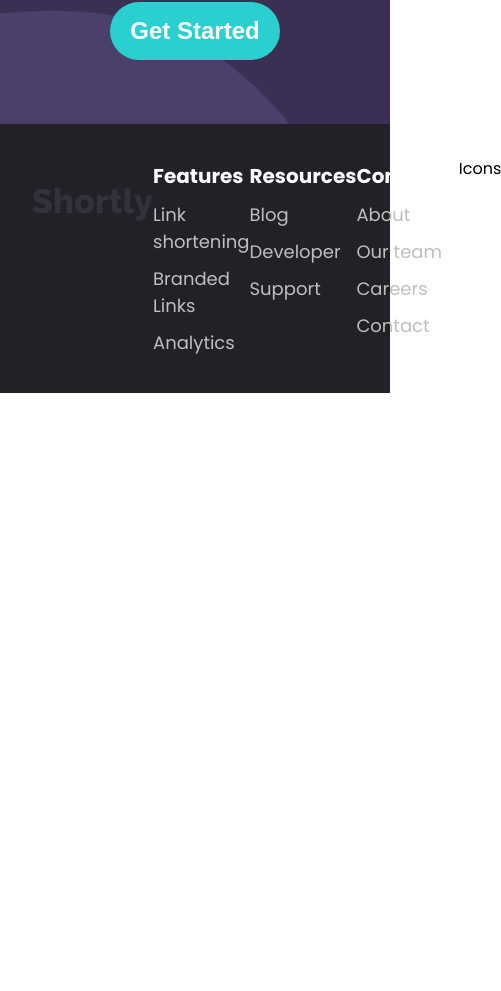
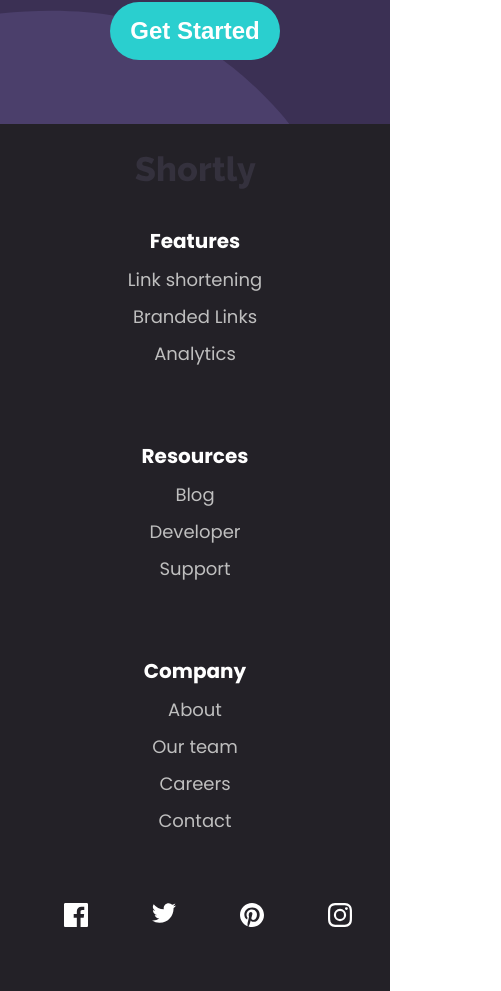
Before and after one commit to iamshubhankarkhare/shortly, a React (Create React App) app: page / in a window 390 px wide. Shown: the part 1027-2018 px from the top of the page, 501 px wide, since content can reach past the window. Before the commit the page ends 1420 px from the top, so only its background shows below. Built offline with nearby package versions, Linux system fonts and the light colour scheme.

Commit message:
make footer responsive

```diff
--- a/src/components/footer.js
+++ b/src/components/footer.js
@@ -1,6 +1,10 @@
 import React, { useState } from 'react';
-import { Flex, Button, H1, FooterLink } from './styledComponents';
+import { Flex, Button, H1, FooterLink, Icon } from './styledComponents';
 import Logo from '../assests/logo.svg';
+import IconInstagram from '../assests/icon-instagram.svg';
+import IconPinterest from '../assests/icon-pinterest.svg';
+import IconFacebook from '../assests/icon-facebook.svg';
+import IconTwitter from '../assests/icon-twitter.svg';
 
 function Footer() {
   const col1 = [
@@ -20,13 +24,35 @@ function Footer() {
     { text: 'Contact', link: '#' },
   ];
 
+  const icons = [IconFacebook, IconTwitter, IconPinterest, IconInstagram];
+
   return (
-    <Flex bg="neutral.veryDarkViolet" p="4" justifyContent="space-around">
-      <Flex flexDirection="column" my="4">
+    <Flex
+      bg="neutral.veryDarkViolet"
+      px={[4, '10vw']}
+      py="4"
+      justifyContent="space-between"
+      flexDirection={['column', 'row']}
+    >
+      <Flex
+        flexDirection="column"
+        my={[0, 4]}
+        justifyContent={['center', 'flex-start']}
+        alignItems={['center', 'flex-start']}
+      >
         <img src={`${Logo}`} alt="Shortly logo" />
       </Flex>
-      <Flex width={['100%', '50%']} justifyContent="space-around">
-        <Flex flexDirection="column">
+      <Flex
+        width={['100%', '50%']}
+        justifyContent="space-around"
+        flexDirection={['column', 'row']}
+        alignItems={['center', 'flex-start']}
+      >
+        <Flex
+          flexDirection="column"
+          alignItems={['center', 'flex-start']}
+          my={[4, 0]}
+        >
           <FooterLink fontWeight="700" color="white" fontSize="20px">
             Features
           </FooterLink>
@@ -41,7 +67,11 @@ function Footer() {
             </FooterLink>
           ))}
         </Flex>
-        <Flex flexDirection="column">
+        <Flex
+          flexDirection="column"
+          alignItems={['center', 'flex-start']}
+          my={[4, 0]}
+        >
           <FooterLink fontWeight="700" color="white" fontSize="20px">
             Resources
           </FooterLink>
@@ -56,7 +86,11 @@ function Footer() {
             </FooterLink>
           ))}
         </Flex>
-        <Flex flexDirection="column">
+        <Flex
+          flexDirection="column"
+          alignItems={['center', 'flex-start']}
+          my={[4, 0]}
+        >
           <FooterLink fontWeight="700" color="white" fontSize="20px">
             Company
           </FooterLink>
@@ -72,7 +106,11 @@ function Footer() {
           ))}
         </Flex>
       </Flex>
-      <Flex flexDirection="column">Icons</Flex>
+      <Flex alignItems="flex-start" my="4">
+        {icons.map((el, i) => (
+          <Icon src={`${el}`} alt="icons" mx="4" />
+        ))}
+      </Flex>
     </Flex>
   );
 }
--- a/src/components/styledComponents.js
+++ b/src/components/styledComponents.js
@@ -74,6 +74,19 @@ const Flex = styled.div`
   ${space}
 `;
 
+const Icon = styled.img`
+  ${background}
+  ${layout}
+  ${color}
+  ${space}
+  cursor: pointer;
+  &:hover {
+    color: #2acfcf;
+    filter: brightness(110%);
+    opacity: 0.5;
+  }
+`;
+
 const Button = styled.button`
   cursor: pointer;
   padding: 10px 20px;
@@ -90,4 +103,4 @@ const Button = styled.button`
   }
 `;
 
-export { Box, Flex, Button, Link, H1, H2, FooterLink };
+export { Box, Flex, Button, Link, H1, H2, FooterLink, Icon };
```
